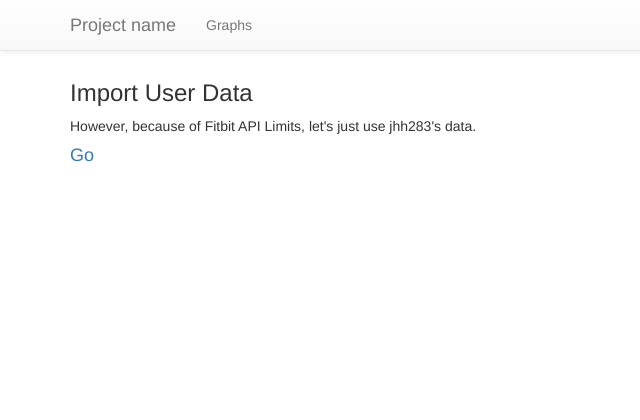
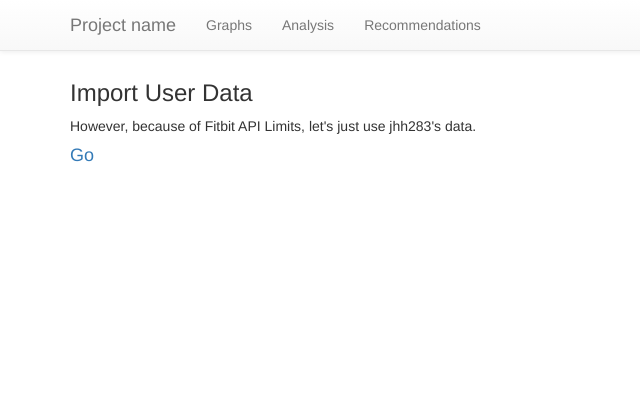
Before and after one commit to gnauhnoj/CS5555-lab4, a Flask app: page / in a window 1280 px wide. Shown: the top 420 px of the page, without its empty margins (0-640 px from the left). Run offline with Flask 2, Linux system fonts and the light colour scheme; some libraries are stand-ins or nearby versions.

Commit message:
Scaffold 2 more screens

```diff
--- a/angular_flask/controllers.py
+++ b/angular_flask/controllers.py
@@ -5,7 +5,6 @@ from flask import Flask, request, Response
 from flask import render_template, url_for, redirect, send_from_directory
 from flask import send_file, make_response, abort
 from data_processing.analysis import get_data_over_period
-
 
 from angular_flask import app, data
 
@@ -26,6 +25,8 @@ session = api_manager.session
 # routing for basic pages (pass routing onto the Angular app)
 @app.route('/')
 @app.route('/graphs')
+@app.route('/analysis')
+@app.route('/recommendations')
 def basic_pages(**kwargs):
     return make_response(open('angular_flask/templates/index.html').read())
 
--- a/angular_flask/static/js/app.js
+++ b/angular_flask/static/js/app.js
@@ -7,10 +7,17 @@ angular.module('AngularFlask', ['ngRoute', 'angularFlaskServices', 'dataServices
 		templateUrl: 'static/partials/landing.html',
 		controller: IndexController
 	})
-	 // Create a "/blog" route that takes the user to the same place as "/post"
 	.when('/graphs', {
 		templateUrl: 'static/partials/graphs.html',
 		controller: GraphsController
+	})
+	.when('/analysis', {
+		templateUrl: 'static/partials/analysis.html',
+		controller: AnalysisController
+	})
+	.when('/recommendations', {
+		templateUrl: 'static/partials/recommendations.html',
+		controller: RecommendationsController
 	})
 	.otherwise({
 		redirectTo: '/'
--- a/angular_flask/static/js/controllers.js
+++ b/angular_flask/static/js/controllers.js
@@ -1,6 +1,14 @@
 // /* Controllers */
 
 var IndexController = function($scope, dataStore) {
+  console.log(dataStore.storedData);
+};
+
+var AnalysisController = function($scope, dataStore) {
+  console.log(dataStore.storedData);
+};
+
+var RecommendationsController = function($scope, dataStore) {
   console.log(dataStore.storedData);
 };
 
--- /dev/null
+++ b/angular_flask/static/partials/analysis.html
@@ -0,0 +1,3 @@
+<div>
+  Analysis
+</div>
--- /dev/null
+++ b/angular_flask/static/partials/recommendations.html
@@ -0,0 +1,3 @@
+<div>
+  Recommendations
+</div>
--- a/angular_flask/templates/index.html
+++ b/angular_flask/templates/index.html
@@ -24,6 +24,8 @@
 	    <div id="navbar" class="collapse navbar-collapse">
 	      <ul class="nav navbar-nav">
 	        <li><a href="/graphs">Graphs</a></li>
+	        <li><a href="/analysis">Analysis</a></li>
+	        <li><a href="/recommendations">Recommendations</a></li>
 	      </ul>
 	    </div>
 	  </div>
```
